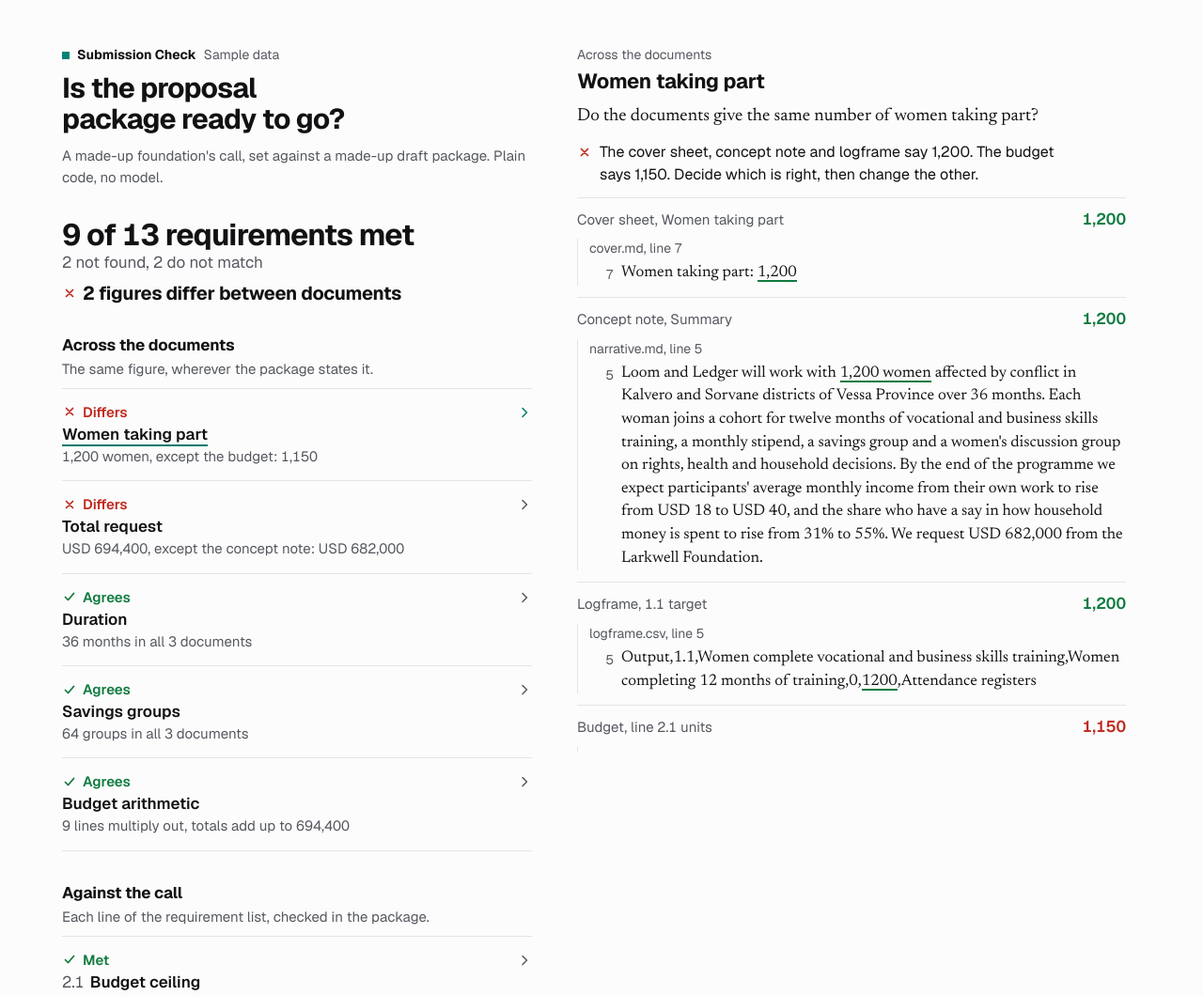
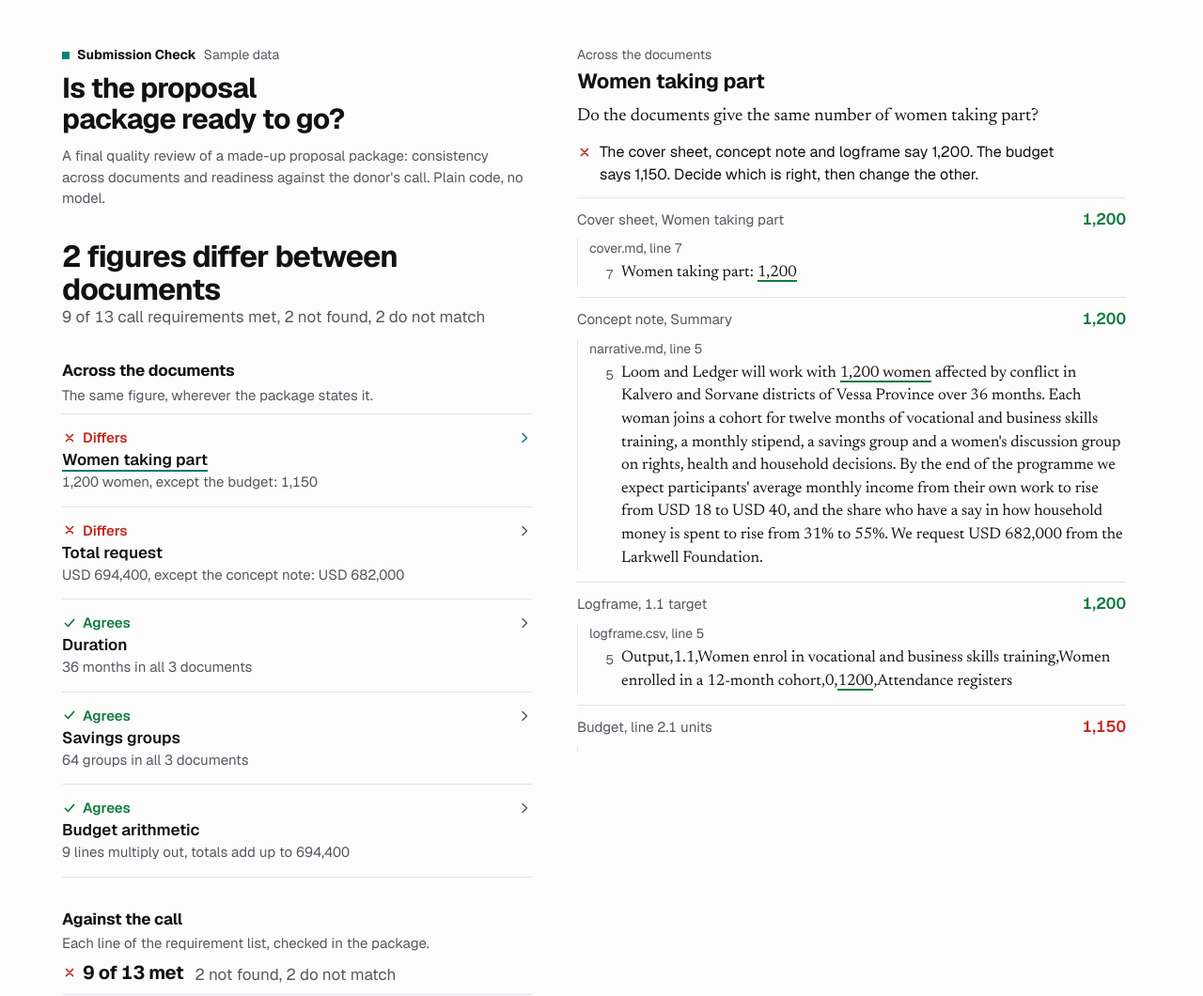
Before and after one commit to IkpemosiArnold/donor-call-check, a website: page index.html in a window 1280 px wide. Shown: the top 1060 px of the page at 94% size. Drawn offline with Linux system fonts and the light colour scheme.

Commit message:
Apply review: hero describes the rows under it, enrolment and completion split in the logframe
The hero is now the cross-document result, with the requirement count
beside it; the requirement group has its own count above its rows.
Logframe output 1.1 counts women enrolled (1,200) and a new output 1.3
counts completion (1,080). Sub-line names the review; MEAL names the
impact indicator; non-colliding cache keys; README and shots updated.

Co-Authored-By: Claude Opus 5.5 <noreply@anthropic.com>

```diff
--- a/app.js
+++ b/app.js
@@ -1,5 +1,5 @@
-import { checkAll } from "./check.js?v=1";
-import { files, fileNames, requirements, figures } from "./samples.js?v=1";
+import { checkAll } from "./check.js?v=dcc-r2";
+import { files, fileNames, requirements, figures } from "./samples.js?v=dcc-r2";
 
 const $ = (id) => document.getElementById(id);
 const el = (tag, cls, text) => {
@@ -164,18 +164,20 @@ const plural = (n, one, many) => `${n} ${n === 1 ? one : many}`;
 
 function renderSummary() {
   const c = result.counts;
+  const side = [[c.notFound, "not found", "not found"], [c.noMatch, "does not match", "do not match"]].filter(([n]) => n).map(([n, a, b]) => plural(n, a, b));
+  // The hero describes the rows directly under it: the figures across the documents.
   const s = $("summary");
   s.textContent = "";
-  s.append(el("span", "sum-main", `${c.met} of ${c.total} requirements met`));
-  const side = [[c.notFound, "not found", "not found"], [c.noMatch, "does not match", "do not match"]].filter(([n]) => n).map(([n, a, b]) => plural(n, a, b));
-  if (side.length) s.append(el("span", "sum-side", side.join(", ")));
-  const d = $("summary-docs");
+  s.append(el("span", "sum-main", c.differ ? `${plural(c.differ, "figure differs", "figures differ")} between documents` : "The documents agree"));
+  const docsSide = c.docsNotFound ? `${c.docsNotFound} not found. ` : "";
+  s.append(el("span", "sum-side", `${docsSide}${c.met} of ${c.total} call requirements met${side.length ? `, ${side.join(", ")}` : ""}`));
+  // The requirement group carries its own count, right above its rows.
+  const d = $("summary-call");
   d.textContent = "";
   const main = el("span", "sum-main");
-  if (c.differ) main.append(icon("cross", "st-fail"), plural(c.differ, "figure differs", "figures differ"), " between documents");
-  else main.append(icon("check", "st-pass"), "The documents agree");
+  main.append(icon(c.met === c.total ? "check" : "cross", c.met === c.total ? "st-pass" : "st-fail"), `${c.met} of ${c.total} met`);
   d.append(main);
-  if (c.docsNotFound) d.append(el("span", "sum-side", `${c.docsNotFound} not found`));
+  if (side.length) d.append(el("span", "sum-side", side.join(", ")));
 }
 
 function rowButton(t, open, controls, onClick) {
--- a/index.html
+++ b/index.html
@@ -11,7 +11,7 @@
 <link rel="icon" href="data:,">
 <link rel="preload" href="fonts/geist.woff2" as="font" type="font/woff2" crossorigin>
 <link rel="preload" href="fonts/newsreader.woff2" as="font" type="font/woff2" crossorigin>
-<link rel="stylesheet" href="style.css?v=1">
+<link rel="stylesheet" href="style.css?v=dcc-r2">
 </head>
 <body>
 <svg width="0" height="0" style="position:absolute" aria-hidden="true">
@@ -25,12 +25,11 @@
     <header class="top">
       <p class="mark">Submission Check <span class="tag">Sample data</span></p>
       <h1>Is the proposal package ready to go?</h1>
-      <p class="sub">A made-up foundation's call, set against a made-up draft package. Plain code, no model.</p>
+      <p class="sub">A final quality review of a made-up proposal package: consistency across documents and readiness against the donor's call. Plain code, no model.</p>
     </header>
 
     <section class="reading" aria-label="Result">
       <p class="summary" id="summary" role="status"><span class="sum-main">Reading</span></p>
-      <p class="summary second" id="summary-docs"></p>
 
       <h2 class="group-h" id="docs-h">Across the documents</h2>
       <p class="group-sub">The same figure, wherever the package states it.</p>
@@ -38,6 +37,7 @@
 
       <h2 class="group-h" id="call-h">Against the call</h2>
       <p class="group-sub">Each line of the requirement list, checked in the package.</p>
+      <p class="summary second" id="summary-call"></p>
       <div id="call-rows"></div>
       <div class="left-note" id="left-note" hidden></div>
     </section>
@@ -81,6 +81,6 @@
     <p><a href="https://ikpemosi.work">ikpemosi.work</a></p>
   </footer>
 </main>
-<script type="module" src="app.js?v=1"></script>
+<script type="module" src="app.js?v=dcc-r2"></script>
 </body>
 </html>
--- a/samples.js
+++ b/samples.js
@@ -63,7 +63,7 @@ At the same time, women meet in 48 discussion groups of 25. A trained facilitato
 We assume that markets stay open and that roads stay passable for most of the year. We also assume that village leaders keep their support, which they gave in writing during the assessment. Where these assumptions fail, cohorts will pause and restart rather than continue under unsafe conditions, and the risk will be reviewed with the Foundation.
 
 ## 4. MEAL plan
-An external team will survey every participant at baseline, before her cohort starts training, and again at endline, twelve months later. The survey measures income from the woman's own work and her say over household spending, the two outcome indicators in the logframe. Attendance registers, payment records, group record books and facilitator logs track the outputs every month.
+An external team will survey every participant at baseline, before her cohort starts training, and again at endline, twelve months later. The survey measures income from the woman's own work and her say over household spending, the two outcome indicators in the logframe, and whether she can meet her household's basic needs, the impact indicator. Attendance registers, payment records, group record books and facilitator logs track the outputs every month.
 A MEAL officer checks a sample of records each quarter and reports to the programme team. A midline review after the first cohort tests whether the training trades still match what markets pay for.
 Participants can give feedback through a free phone line run by staff outside the programme team, a suggestion box at each training site, and a meeting with each cohort every quarter. Every complaint is logged, answered within ten working days and reported to the Foundation every six months.
 
@@ -76,8 +76,9 @@ const logframe = `level,code,result,indicator,baseline,target,means_of_verificat
 Impact,0,Women affected by conflict in Kalvero and Sorvane have more control over their income and their lives,% of participants who say they can meet their household's basic needs,24%,50%,Baseline and endline household survey
 Outcome,1,Women earn a steadier income from their own work,Average monthly income from own enterprise (USD),18,40,Baseline and endline household survey
 Outcome,2,Women have a greater say at home and in their community,% of participants who have a say in how household money is spent,31%,55%,Baseline and endline household survey
-Output,1.1,Women complete vocational and business skills training,Women completing 12 months of training,0,1200,Attendance registers
-Output,1.2,Women receive a monthly stipend while training,Women receiving all 12 stipend payments,0,1200,Payment records
+Output,1.1,Women enrol in vocational and business skills training,Women enrolled in a 12-month cohort,0,1200,Attendance registers
+Output,1.2,Women receive a monthly stipend while training,Women receiving a monthly stipend,0,1200,Payment records
+Output,1.3,Women complete the 12 months of training,Women completing all 12 months,0,1080,Attendance registers
 Output,2.1,Savings groups are formed and keep meeting,Savings groups meeting at least monthly,0,64,Group record books
 Output,2.2,Women's discussion groups complete the curriculum,Discussion groups completing all 12 sessions,0,48,Facilitator logs
 `;
--- a/style.css
+++ b/style.css
@@ -38,7 +38,7 @@ h1 { font-size: 26px; font-weight: 700; line-height: 1.1; letter-spacing: -.025e
 .summary { margin: 0; font-variant-numeric: tabular-nums; display: flex; flex-wrap: wrap; align-items: baseline; column-gap: var(--s3); }
 .sum-main { font-size: 32px; font-weight: 700; letter-spacing: -.025em; line-height: 1.1; }
 .sum-side { font-size: 17px; color: var(--muted); }
-.summary.second { margin-top: var(--s2); }
+.summary.second { margin: var(--s1) 0 var(--s2); }
 .summary.second .sum-main { font-size: 20px; letter-spacing: -.015em; display: inline-flex; align-items: center; gap: 6px; }
 .summary.second .sum-main svg { width: 16px; height: 16px; flex: none; }
 .group-h { font-size: 17px; font-weight: 700; letter-spacing: -.01em; margin: var(--s6) 0 0; }
```
Also changed, not shown: check.test.js (+4 -0 lines), README.md, shots/desktop-dark.png, shots/desktop-light.png, shots/phone-dark-open-total.png, shots/phone-dark.png, shots/phone-light-edited.png, shots/phone-light-open-toc.png, shots/phone-light-open-women.png, shots/phone-light-requirements.png (added), shots/phone-light.png.
